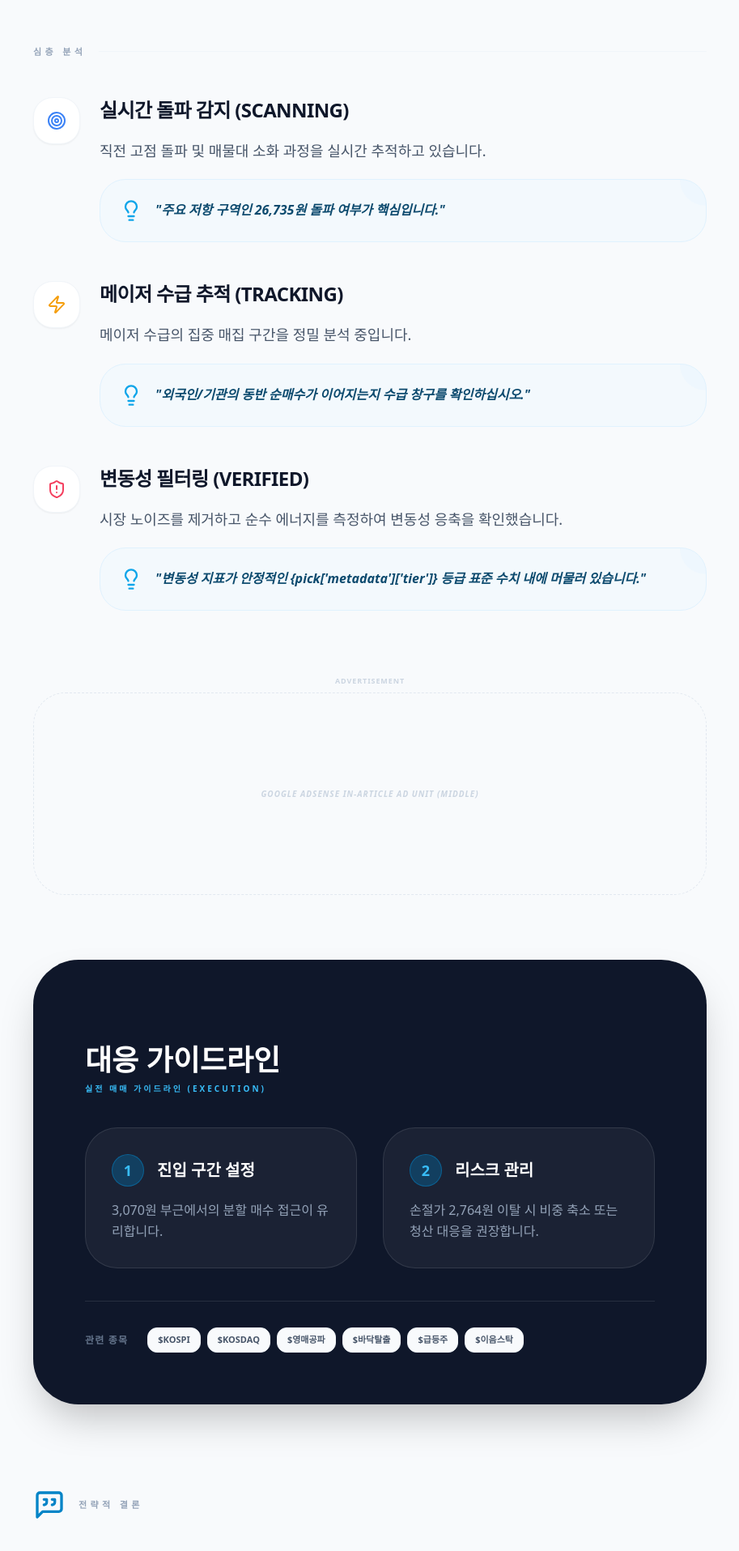
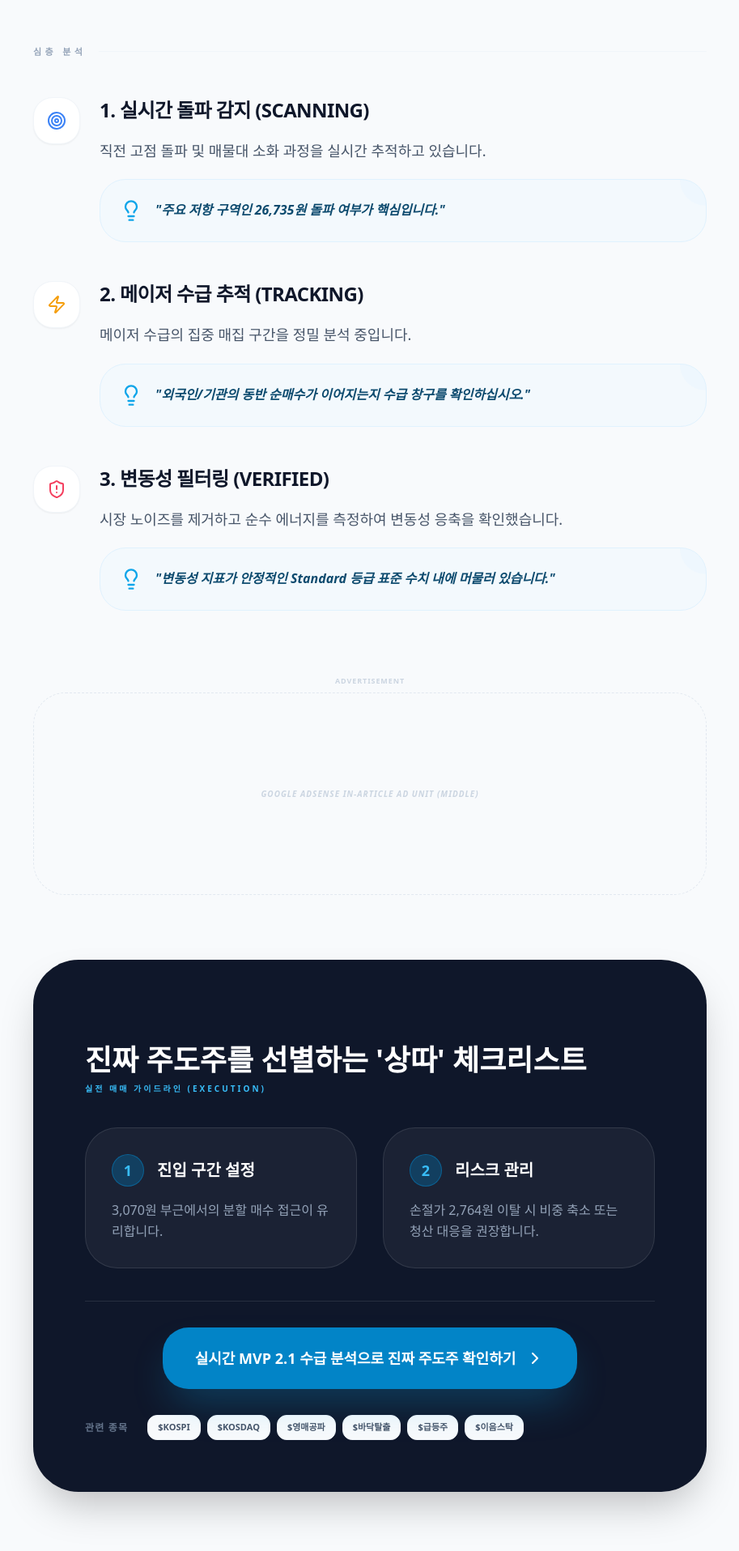
Before and after one commit to ieum3355/ieumstock-site, a React (Vite) app: page /insights/analysis-stock-003280-260417 in a window 1280 px wide. Shown: the part 880-2795 px from the top of the page at 81% size, without its empty margins (183-1096 px from the left). Built offline with nearby package versions, Linux system fonts and the light colour scheme.

Commit message:
fix: restore insights page and update to new JSON format

```diff
--- a/public/daily_insights.json
+++ b/public/daily_insights.json
@@ -28,26 +28,26 @@
       },
       "core_analysis": [
         {
-          "sub_heading": "실시간 돌파 감지 (SCANNING)",
+          "sub_heading": "1. 실시간 돌파 감지 (SCANNING)",
           "text": "직전 고점 돌파 및 매물대 소화 과정을 실시간 추적하고 있습니다.",
           "insight_tip": "주요 저항 구역인 26,735원 돌파 여부가 핵심입니다.",
           "icon_type": "analysis"
         },
         {
-          "sub_heading": "메이저 수급 추적 (TRACKING)",
+          "sub_heading": "2. 메이저 수급 추적 (TRACKING)",
           "text": "메이저 수급의 집중 매집 구간을 정밀 분석 중입니다.",
           "insight_tip": "외국인/기관의 동반 순매수가 이어지는지 수급 창구를 확인하십시오.",
           "icon_type": "volume"
         },
         {
-          "sub_heading": "변동성 필터링 (VERIFIED)",
+          "sub_heading": "3. 변동성 필터링 (VERIFIED)",
           "text": "시장 노이즈를 제거하고 순수 에너지를 측정하여 변동성 응축을 확인했습니다.",
-          "insight_tip": "변동성 지표가 안정적인 {pick['metadata']['tier']} 등급 표준 수치 내에 머물러 있습니다.",
+          "insight_tip": "변동성 지표가 안정적인 Standard 등급 표준 수치 내에 머물러 있습니다.",
           "icon_type": "risk"
         }
       ],
       "practical_guide": {
-        "heading": "대응 가이드라인",
+        "heading": "진짜 주도주를 선별하는 '상따' 체크리스트",
         "items": [
           {
             "title": "진입 구간 설정",
@@ -65,7 +65,7 @@
       }
     },
     "system_link": {
-      "target_tool": "BrainOff",
+      "target_tool": "Brain-Off Hybrid 2.1",
       "related_ticker": [
         "KOSPI",
         "KOSDAQ",
@@ -73,7 +73,8 @@
         "바닥탈출",
         "급등주",
         "이음스탁"
-      ]
+      ],
+      "cta_text": "실시간 MVP 2.1 수급 분석으로 진짜 주도주 확인하기"
     }
   },
   {
@@ -105,26 +106,26 @@
       },
       "core_analysis": [
         {
-          "sub_heading": "실시간 돌파 감지 (SCANNING)",
+          "sub_heading": "1. 실시간 돌파 감지 (SCANNING)",
           "text": "직전 고점 돌파 및 매물대 소화 과정을 실시간 추적하고 있습니다.",
           "insight_tip": "주요 저항 구역인 26,735원 돌파 여부가 핵심입니다.",
           "icon_type": "analysis"
         },
         {
-          "sub_heading": "메이저 수급 추적 (TRACKING)",
+          "sub_heading": "2. 메이저 수급 추적 (TRACKING)",
           "text": "메이저 수급의 집중 매집 구간을 정밀 분석 중입니다.",
           "insight_tip": "외국인/기관의 동반 순매수가 이어지는지 수급 창구를 확인하십시오.",
           "icon_type": "volume"
         },
         {
-          "sub_heading": "변동성 필터링 (VERIFIED)",
+          "sub_heading": "3. 변동성 필터링 (VERIFIED)",
           "text": "시장 노이즈를 제거하고 순수 에너지를 측정하여 변동성 응축을 확인했습니다.",
-          "insight_tip": "변동성 지표가 안정적인 {pick['metadata']['tier']} 등급 표준 수치 내에 머물러 있습니다.",
+          "insight_tip": "변동성 지표가 안정적인 Standard 등급 표준 수치 내에 머물러 있습니다.",
           "icon_type": "risk"
         }
       ],
       "practical_guide": {
-        "heading": "대응 가이드라인",
+        "heading": "진짜 주도주를 선별하는 '상따' 체크리스트",
         "items": [
           {
             "title": "진입 구간 설정",
@@ -142,7 +143,7 @@
       }
     },
     "system_link": {
-      "target_tool": "BrainOff",
+      "target_tool": "Brain-Off Hybrid 2.1",
       "related_ticker": [
         "KOSPI",
         "KOSDAQ",
@@ -150,7 +151,8 @@
         "바닥탈출",
         "급등주",
         "이음스탁"
-      ]
+      ],
+      "cta_text": "실시간 MVP 2.1 수급 분석으로 진짜 주도주 확인하기"
     }
   },
   {
@@ -182,26 +184,26 @@
       },
       "core_analysis": [
         {
-          "sub_heading": "실시간 돌파 감지 (SCANNING)",
+          "sub_heading": "1. 실시간 돌파 감지 (SCANNING)",
           "text": "직전 고점 돌파 및 매물대 소화 과정을 실시간 추적하고 있습니다.",
           "insight_tip": "주요 저항 구역인 26,735원 돌파 여부가 핵심입니다.",
           "icon_type": "analysis"
         },
         {
-          "sub_heading": "메이저 수급 추적 (TRACKING)",
+          "sub_heading": "2. 메이저 수급 추적 (TRACKING)",
           "text": "메이저 수급의 집중 매집 구간을 정밀 분석 중입니다.",
           "insight_tip": "외국인/기관의 동반 순매수가 이어지는지 수급 창구를 확인하십시오.",
           "icon_type": "volume"
         },
         {
-          "sub_heading": "변동성 필터링 (VERIFIED)",
+          "sub_heading": "3. 변동성 필터링 (VERIFIED)",
           "text": "시장 노이즈를 제거하고 순수 에너지를 측정하여 변동성 응축을 확인했습니다.",
-          "insight_tip": "변동성 지표가 안정적인 {pick['metadata']['tier']} 등급 표준 수치 내에 머물러 있습니다.",
+          "insight_tip": "변동성 지표가 안정적인 Standard 등급 표준 수치 내에 머물러 있습니다.",
           "icon_type": "risk"
         }
       ],
       "practical_guide": {
-        "heading": "대응 가이드라인",
+        "heading": "진짜 주도주를 선별하는 '상따' 체크리스트",
         "items": [
           {
             "title": "진입 구간 설정",
@@ -219,7 +221,7 @@
       }
     },
     "system_link": {
-      "target_tool": "BrainOff",
+      "target_tool": "Brain-Off Hybrid 2.1",
       "related_ticker": [
         "KOSPI",
         "KOSDAQ",
@@ -227,7 +229,8 @@
         "바닥탈출",
         "급등주",
         "이음스탁"
-      ]
+      ],
+      "cta_text": "실시간 MVP 2.1 수급 분석으로 진짜 주도주 확인하기"
     }
   },
   {
@@ -259,26 +262,26 @@
       },
       "core_analysis": [
         {
-          "sub_heading": "실시간 돌파 감지 (SCANNING)",
+          "sub_heading": "1. 실시간 돌파 감지 (SCANNING)",
           "text": "직전 고점 돌파 및 매물대 소화 과정을 실시간 추적하고 있습니다.",
           "insight_tip": "주요 저항 구역인 26,735원 돌파 여부가 핵심입니다.",
           "icon_type": "analysis"
         },
         {
-          "sub_heading": "메이저 수급 추적 (TRACKING)",
+          "sub_heading": "2. 메이저 수급 추적 (TRACKING)",
           "text": "메이저 수급의 집중 매집 구간을 정밀 분석 중입니다.",
           "insight_tip": "외국인/기관의 동반 순매수가 이어지는지 수급 창구를 확인하십시오.",
           "icon_type": "volume"
         },
         {
-          "sub_heading": "변동성 필터링 (VERIFIED)",
+          "sub_heading": "3. 변동성 필터링 (VERIFIED)",
           "text": "시장 노이즈를 제거하고 순수 에너지를 측정하여 변동성 응축을 확인했습니다.",
-          "insight_tip": "변동성 지표가 안정적인 {pick['metadata']['tier']} 등급 표준 수치 내에 머물러 있습니다.",
+          "insight_tip": "변동성 지표가 안정적인 Standard 등급 표준 수치 내에 머물러 있습니다.",
           "icon_type": "risk"
         }
       ],
       "practical_guide": {
-        "heading": "대응 가이드라인",
+        "heading": "진짜 주도주를 선별하는 '상따' 체크리스트",
         "items": [
           {
             "title": "진입 구간 설정",
@@ -296,7 +299,7 @@
       }
     },
     "system_link": {
-      "target_tool": "BrainOff",
+      "target_tool": "Brain-Off Hybrid 2.1",
       "related_ticker": [
         "KOSPI",
         "KOSDAQ",
@@ -304,7 +307,8 @@
         "바닥탈출",
         "급등주",
         "이음스탁"
-      ]
+      ],
+      "cta_text": "실시간 MVP 2.1 수급 분석으로 진짜 주도주 확인하기"
     }
   },
   {
@@ -336,14 +340,14 @@
       },
       "core_analysis": [
         {
-          "sub_heading": "무리한 매매보다 현금 비중 확대",
+          "sub_heading": "1. 무리한 매매보다 현금 비중 확대",
           "text": "지수의 하방 압력이 강하거나 주도 섹터의 에너지가 분산되는 시기에는 휴식도 투자입니다. 억지로 종목을 매수하기보다 다음 주도주를 기다리는 인내심이 필요합니다.",
           "insight_tip": "현금을 보유하는 것 또한 하나의 포지션입니다.",
           "icon_type": "risk"
         }
       ],
       "practical_guide": {
-        "heading": "현재 구간 대응 전략",
+        "heading": "진짜 주도주를 선별하는 '상따' 체크리스트",
         "items": [
           {
             "title": "기존 보유 종목 점검",
@@ -361,7 +365,7 @@
       }
     },
     "system_link": {
-      "target_tool": "BrainOff",
+      "target_tool": "Brain-Off Hybrid 2.1",
       "related_ticker": [
         "KOSPI",
         "KOSDAQ",
@@ -369,7 +373,8 @@
         "KOSDAQ 150",
         "KODEX 200",
         "TIGER 2차전지테마"
-      ]
+      ],
+      "cta_text": "실시간 시장 지표 확인하기"
     }
   },
   {
@@ -401,14 +406,14 @@
       },
       "core_analysis": [
         {
-          "sub_heading": "무리한 매매보다 현금 비중 확대",
+          "sub_heading": "1. 무리한 매매보다 현금 비중 확대",
           "text": "지수의 하방 압력이 강하거나 주도 섹터의 에너지가 분산되는 시기에는 휴식도 투자입니다. 억지로 종목을 매수하기보다 다음 주도주를 기다리는 인내심이 필요합니다.",
           "insight_tip": "현금을 보유하는 것 또한 하나의 포지션입니다.",
           "icon_type": "risk"
         }
       ],
       "practical_guide": {
-        "heading": "현재 구간 대응 전략",
+        "heading": "진짜 주도주를 선별하는 '상따' 체크리스트",
         "items": [
           {
             "title": "기존 보유 종목 점검",
@@ -426,7 +431,7 @@
       }
     },
     "system_link": {
-      "target_tool": "BrainOff",
+      "target_tool": "Brain-Off Hybrid 2.1",
       "related_ticker": [
         "KOSPI",
         "KOSDAQ",
@@ -434,7 +439,8 @@
         "KOSDAQ 150",
         "KODEX 200",
         "TIGER 2차전지테마"
-      ]
+      ],
+      "cta_text": "실시간 시장 지표 확인하기"
     }
   },
   {
@@ -466,14 +472,14 @@
       },
       "core_analysis": [
         {
-          "sub_heading": "무리한 매매보다 현금 비중 확대",
+          "sub_heading": "1. 무리한 매매보다 현금 비중 확대",
           "text": "지수의 하방 압력이 강하거나 주도 섹터의 에너지가 분산되는 시기에는 휴식도 투자입니다. 억지로 종목을 매수하기보다 다음 주도주를 기다리는 인내심이 필요합니다.",
           "insight_tip": "현금을 보유하는 것 또한 하나의 포지션입니다.",
           "icon_type": "risk"
         }
       ],
       "practical_guide": {
-        "heading": "현재 구간 대응 전략",
+        "heading": "진짜 주도주를 선별하는 '상따' 체크리스트",
         "items": [
           {
             "title": "기존 보유 종목 점검",
@@ -491,7 +497,7 @@
       }
     },
     "system_link": {
-      "target_tool": "BrainOff",
+      "target_tool": "Brain-Off Hybrid 2.1",
       "related_ticker": [
         "KOSPI",
         "KOSDAQ",
@@ -499,7 +505,8 @@
         "KOSDAQ 150",
         "KODEX 200",
         "TIGER 2차전지테마"
-      ]
+      ],
+      "cta_text": "실시간 시장 지표 확인하기"
     }
   }
 ]
--- a/src/pages/Insights.tsx
+++ b/src/pages/Insights.tsx
@@ -38,14 +38,14 @@ const Insights = () => {
           const insights = await insightRes.json();
           if (Array.isArray(insights)) {
             const insightPosts = insights.map((i: any) => ({
+              ...i,
               id: i.article_info?.id || 'N/A',
               slug: i.article_info?.slug || 'error',
               title: i.article_info?.title || '투자 인사이트',
               content: i.content_body?.introduction?.text || '시장 분석 인사이트 결과입니다.',
               date: i.article_info?.date || '',
               type: 'article',
-              isDynamic: true,
-              raw: i
+              isDynamic: true
             }));
             allDynamic = [...allDynamic, ...insightPosts];
           }
--- a/src/pages/PostDetail.tsx
+++ b/src/pages/PostDetail.tsx
@@ -617,8 +617,25 @@ const PostDetail = () => {
                 ))}
               </div>
 
-              {post.system_link && post.system_link.related_ticker.length > 0 && (
-                <div className="pt-8 border-t border-white/10 flex flex-wrap items-center gap-6">
+              {post.system_link && (
+                <div className="pt-8 border-t border-white/10 space-y-8">
+                  {post.system_link.cta_text && (
+                    <div className="flex justify-center">
+                      <Link
+                        to="/brain-off"
+                        className="group relative px-10 py-6 bg-primary-600 text-white rounded-[2rem] font-black text-lg shadow-2xl shadow-primary-500/30 hover:bg-primary-500 hover:scale-105 transition-all duration-300 overflow-hidden"
+                      >
+                        <div className="absolute inset-0 bg-gradient-to-r from-white/0 via-white/20 to-white/0 -translate-x-full group-hover:translate-x-full transition-transform duration-1000"></div>
+                        <span className="relative flex items-center gap-3">
+                          {post.system_link.cta_text}
+                          <ChevronRight className="w-6 h-6 group-hover:translate-x-1 transition-transform" />
+                        </span>
+                      </Link>
+                    </div>
+                  )}
+
+                  {post.system_link.related_ticker && post.system_link.related_ticker.length > 0 && (
+                    <div className="flex flex-wrap items-center gap-6 justify-center md:justify-start">
                       <span className="text-xs font-black text-slate-500 uppercase tracking-widest">관련 종목</span>
                       <div className="flex flex-wrap gap-2">
                         {post.system_link.related_ticker.map((ticker: string) => (
@@ -630,6 +647,8 @@ const PostDetail = () => {
                           </span>
                         ))}
                       </div>
+                    </div>
+                  )}
                 </div>
               )}
             </section>
```
Also changed, not shown: 1 other file (tests, documents, lock files or other folders). Lines whose indentation alone changed are shown as unchanged.
